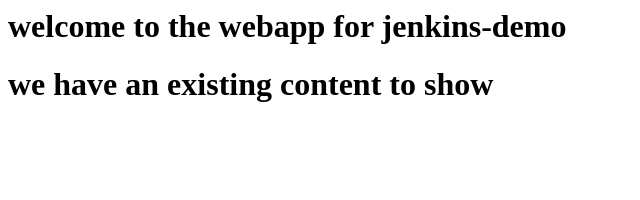
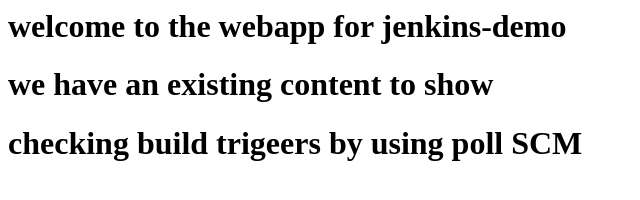
Before and after one commit to rajesh1218/webapp, a plain HTML site: page index.html in a window 1280 px wide. Shown: the whole page, without its empty margins (0-640 px from the left). Drawn offline with Linux system fonts and the light colour scheme.

Commit message:
Update index.html

```diff
--- a/index.html
+++ b/index.html
@@ -1,2 +1,3 @@
 <h1>welcome to the webapp for jenkins-demo<h1>
   <h1> we have an existing content to show <h1>
+    <h1> checking build trigeers by using poll SCM <h1>
```
